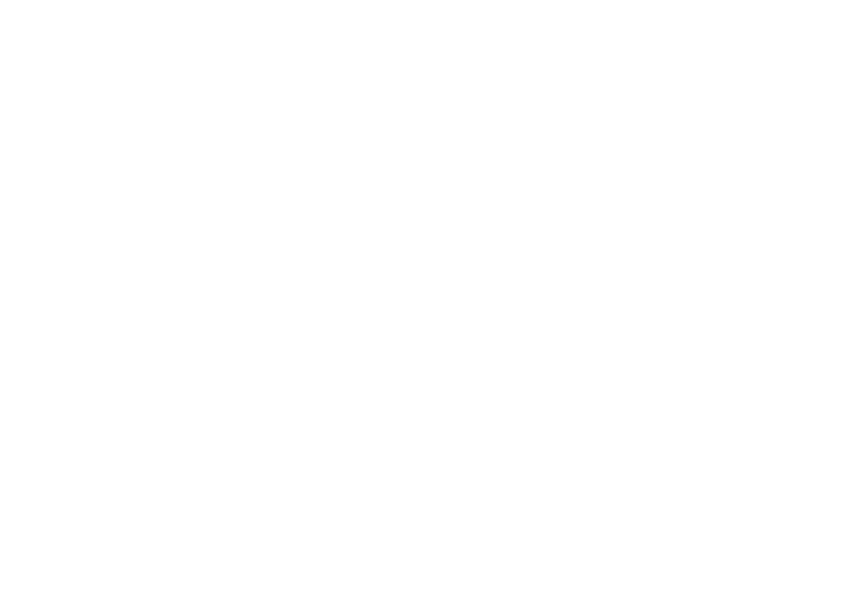
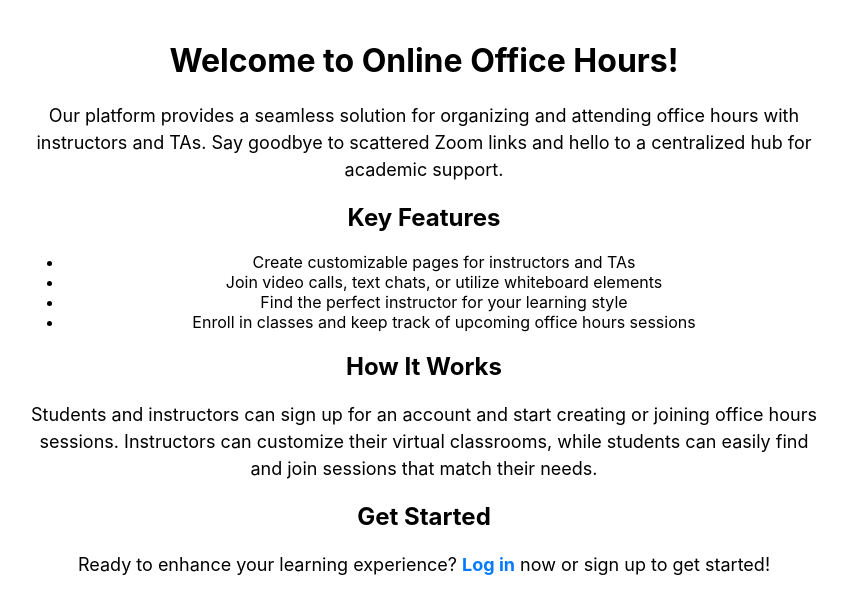
Before and after one commit to sammya24/OfficeHours, a React (Create React App) app in the folder frontend/: page / in a window 1280 px wide. Before the commit this address had no page. Shown: the top 614 px of the page, without its empty margins (216-1063 px from the left). Built offline with nearby package versions, Linux system fonts and the light colour scheme.

Commit message:
changed default landing page to home, added home styling

```diff
--- a/frontend/package.json
+++ b/frontend/package.json
@@ -10,7 +10,7 @@
     "firebase-admin": "^12.0.0",
     "react": "^18.2.0",
     "react-dom": "^18.2.0",
-    "react-scripts": "5.0.1",
+    "react-scripts": "^5.0.1",
     "web-vitals": "^2.1.4"
   },
   "scripts": {
--- a/frontend/public/index.html
+++ b/frontend/public/index.html
@@ -1,43 +1,11 @@
 <!DOCTYPE html>
 <html lang="en">
-  <head>
-    <meta charset="utf-8" />
-    <link rel="icon" href="%PUBLIC_URL%/favicon.ico" />
-    <meta name="viewport" content="width=device-width, initial-scale=1" />
-    <meta name="theme-color" content="#000000" />
-    <meta
-      name="description"
-      content="Web site created using create-react-app"
-    />
-    <link rel="apple-touch-icon" href="%PUBLIC_URL%/logo192.png" />
-    <!--
-      manifest.json provides metadata used when your web app is installed on a
-      user's mobile device or desktop. See https://developers.google.com/web/fundamentals/web-app-manifest/
-    -->
-    <link rel="manifest" href="%PUBLIC_URL%/manifest.json" />
-    <!--
-      Notice the use of %PUBLIC_URL% in the tags above.
-      It will be replaced with the URL of the `public` folder during the build.
-      Only files inside the `public` folder can be referenced from the HTML.
-
-      Unlike "/favicon.ico" or "favicon.ico", "%PUBLIC_URL%/favicon.ico" will
-      work correctly both with client-side routing and a non-root public URL.
-      Learn how to configure a non-root public URL by running `npm run build`.
-    -->
-    <title>React App</title>
-  </head>
-  <body>
-    <noscript>You need to enable JavaScript to run this app.</noscript>
+<head>
+    <meta charset="UTF-8">
+    <meta name="viewport" content="width=device-width, initial-scale=1.0">
+    <title>Office Hour Project</title>
+</head>
+<body>
     <div id="root"></div>
-    <!--
-      This HTML file is a template.
-      If you open it directly in the browser, you will see an empty page.
-
-      You can add webfonts, meta tags, or analytics to this file.
-      The build step will place the bundled scripts into the <body> tag.
-
-      To begin the development, run `npm start` or `yarn start`.
-      To create a production bundle, use `npm run build` or `yarn build`.
-    -->
-  </body>
+</body>
 </html>
--- a/frontend/src/App.js
+++ b/frontend/src/App.js
@@ -1,17 +1,18 @@
 import logo from './logo.svg';
 import './App.css';
 import Login from "./Components/Login"
-import { BrowserRouter as Router} from 'react-router-dom';
-import {Routes, Route} from 'react-router-dom';
+import { BrowserRouter as Router } from 'react-router-dom';
+import { Routes, Route } from 'react-router-dom';
+import Home from "./Components/Home"
 
 function App() {
-  return (<>
-      <Router >
-        <Routes>
-          <Route path="/login" element={<Login />} />
-        </Routes>
-      </Router>
-    </>
+  return (
+    <Router>
+      <Routes>
+        <Route path="/login" element={<Login />} />
+        <Route path="/" element={<Home />} />
+      </Routes>
+    </Router>
   );
 }
 
--- /dev/null
+++ b/frontend/src/Components/Home.css
@@ -0,0 +1,24 @@
+/* Home.css */
+
+.home-container {
+    max-width: 800px;
+    margin: 0 auto;
+    padding: 20px;
+    text-align: center;
+}
+
+.description {
+    font-size: 18px;
+    line-height: 1.5;
+    margin-bottom: 20px;
+}
+
+.login-link {
+    color: #007bff;
+    text-decoration: none;
+    font-weight: bold;
+}
+
+.login-link:hover {
+    text-decoration: underline;
+}
--- /dev/null
+++ b/frontend/src/Components/Home.js
@@ -0,0 +1,38 @@
+import React from 'react';
+import './Home.css';
+
+// bypass this page automatically if signed in already
+
+const Home = () => {
+    return (
+        <div class="home-container">
+            <h1>Welcome to Online Office Hours!</h1>
+            <p class="description">
+                Our platform provides a seamless solution for organizing and attending office hours
+                with instructors and TAs. Say goodbye to scattered Zoom links and hello to a centralized
+                hub for academic support.
+            </p>
+            <h2>Key Features</h2>
+            <ul>
+                <li>Create customizable pages for instructors and TAs</li>
+                <li>Join video calls, text chats, or utilize whiteboard elements</li>
+                <li>Find the perfect instructor for your learning style</li>
+                <li>Enroll in classes and keep track of upcoming office hours sessions</li>
+            </ul>
+            <h2>How It Works</h2>
+            <p class="description">
+                Students and instructors can sign up for an account and start creating or joining
+                office hours sessions. Instructors can customize their virtual classrooms, while
+                students can easily find and join sessions that match their needs.
+            </p>
+            <h2>Get Started</h2>
+            <p class="description">
+                Ready to enhance your learning experience? <a href="/login" class="login-link">Log in</a> now or sign up to get started!
+            {/* add link to signup */}
+            </p>
+
+        </div>
+    );
+};
+
+export default Home;
```
Also changed, not shown: 1 other file (tests, documents, lock files or other folders).
